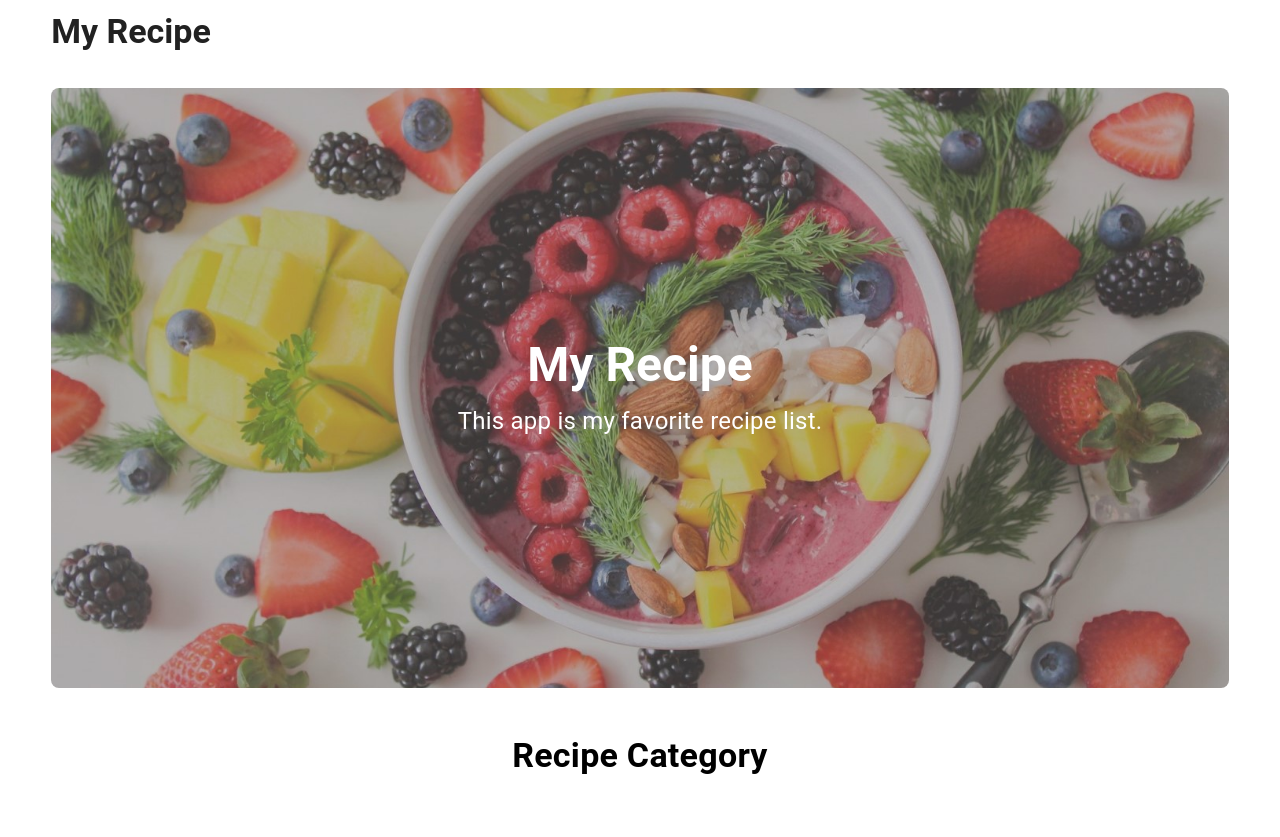
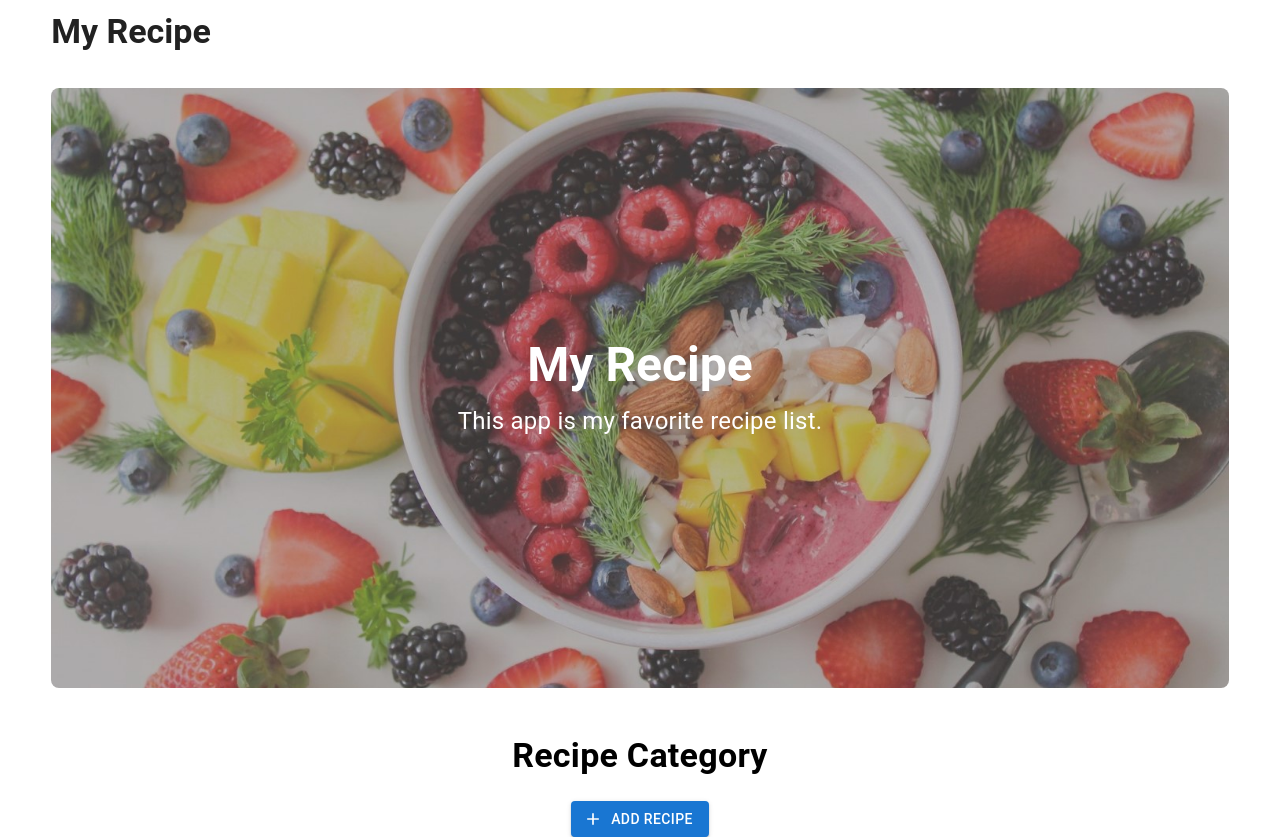
Before and after one commit to nkserveren26/myrecipe-frontend, a React (Create React App) app: page / in a window 1280 px wide. Before the commit the page ends 801 px from the top, so only its background shows below. Built offline with nearby package versions, Linux system fonts and the light colour scheme.

Commit message:
レシピの追加ボタンをトップページに配置

```diff
--- a/src/components/pages/Top.tsx
+++ b/src/components/pages/Top.tsx
@@ -1,4 +1,5 @@
-import { Box, Typography } from '@mui/material';
+import { Box, Button, Typography } from '@mui/material';
+import AddIcon from '@mui/icons-material/Add';
 import HomeHeaderImage from "../../HomeHeaderImage.jpg";
 import React from 'react';
 
@@ -51,6 +52,9 @@ export const Top: React.FC = () => {
             </Box>
             <Box>
               <Typography paddingBottom={3} fontWeight="bold" variant="h4">Recipe Category</Typography>
+                <Button variant="contained" startIcon={<AddIcon />}>
+                  Add Recipe
+              </Button>
             </Box>
         </>
     )
```
